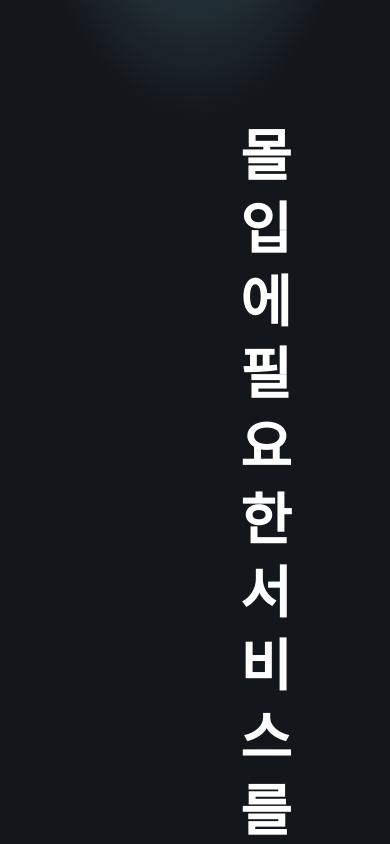
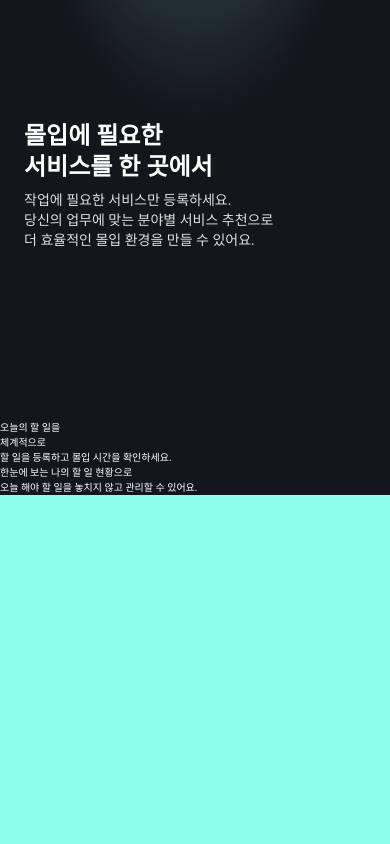
Before and after one commit to morib-in/Morib-Landing, a Next.js app: page / in a window 390 px wide. Shown: the part 800-1644 px from the top of the page. Built offline with nearby package versions, Linux system fonts and the light colour scheme; a web font is replaced by a local one.

Commit message:
style: 모바일 반응형 스타일 대응

```diff
--- a/src/components/DetailSection.tsx
+++ b/src/components/DetailSection.tsx
@@ -3,7 +3,7 @@ import MediaBlock from '@/components/MediaBlock';
 
 const DetailSection = () => {
   return (
-    <div className="flex gap-[2rem] pl-[24rem]">
+    <div className="flex w-full flex-col gap-[2rem] pl-0 sm:flex-row sm:pl-[24rem]">
       <TextBlock />
       <MediaBlock />
     </div>
--- a/src/components/MediaBlock.tsx
+++ b/src/components/MediaBlock.tsx
@@ -1,6 +1,6 @@
 const MediaBlock = () => {
   return (
-    <div className="py-[14.5rem] pl-[12rem]">
+    <div className="w-full px-[2.4rem] sm:py-[14.5rem] sm:pl-[12rem] sm:pr-0">
       <video src=""></video>
     </div>
   );
--- a/src/components/TextBlock.tsx
+++ b/src/components/TextBlock.tsx
@@ -1,11 +1,11 @@
 const TextBlock = () => {
   return (
-    <div className="w-[46.6rem]">
-      <h2 className="title-bold-56 mb-[4rem]">
+    <div className="w-full px-[2.4rem] sm:px-0">
+      <h2 className="sm:title-bold-56 title-bold-24 mb-[0.8rem] sm:mb-[4rem]">
         몰입에 필요한 <br />
         서비스를 한 곳에서
       </h2>
-      <p className="body-med-24 text-gray-05">
+      <p className="sm:body-med-24 text-gray-05 detail-reg-14">
         작업에 필요한 서비스만 등록하세요. <br />
         당신의 업무에 맞는 분야별 서비스 추천으로
         <br /> 더 효율적인 몰입 환경을 만들 수 있어요.
--- a/tailwind.config.ts
+++ b/tailwind.config.ts
@@ -23,6 +23,9 @@ export default {
         },
         '.title-bold-32': {
           '@apply text-[3.2rem] font-bold leading-normal': '',
+        },
+        '.title-bold-24': {
+          '@apply text-[2.4rem] font-bold leading-130': '',
         },
         '.title-med-32': {
           '@apply text-[3.2rem] font-medium leading-normal': '',
```
